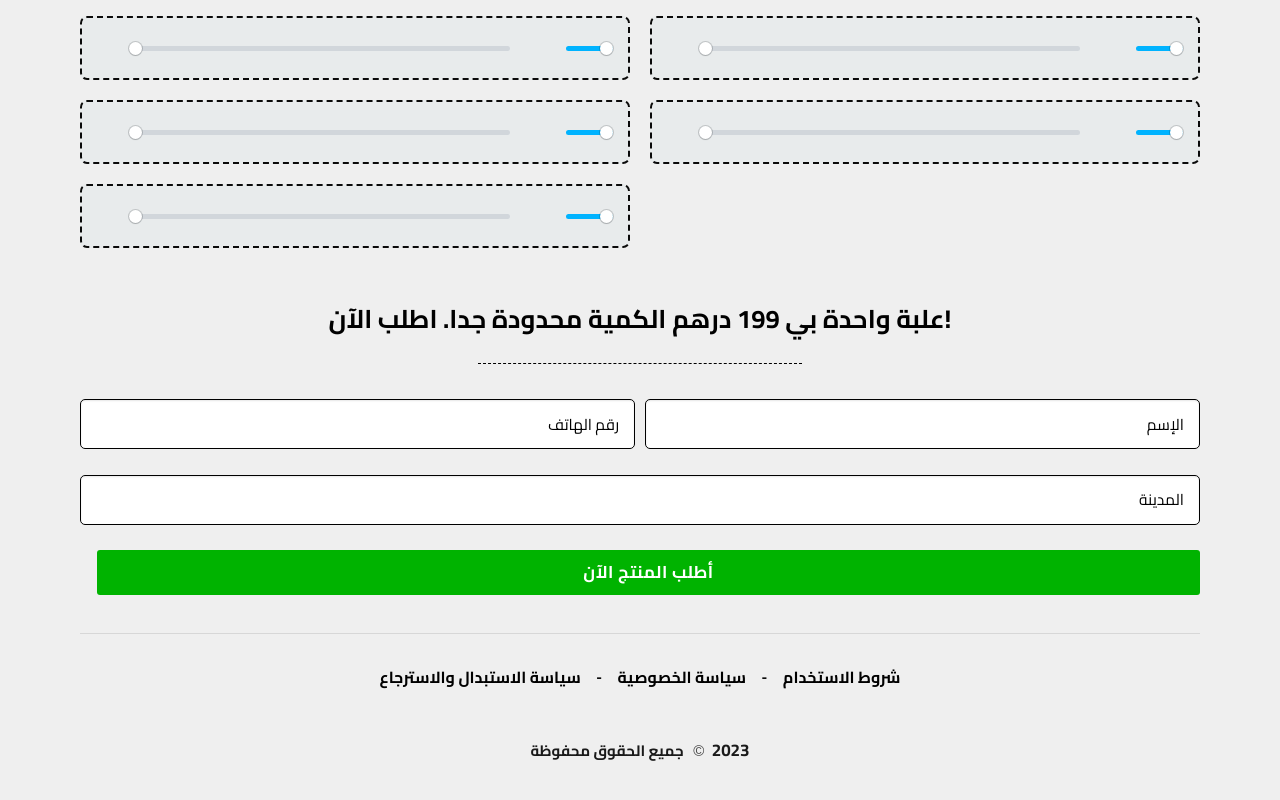
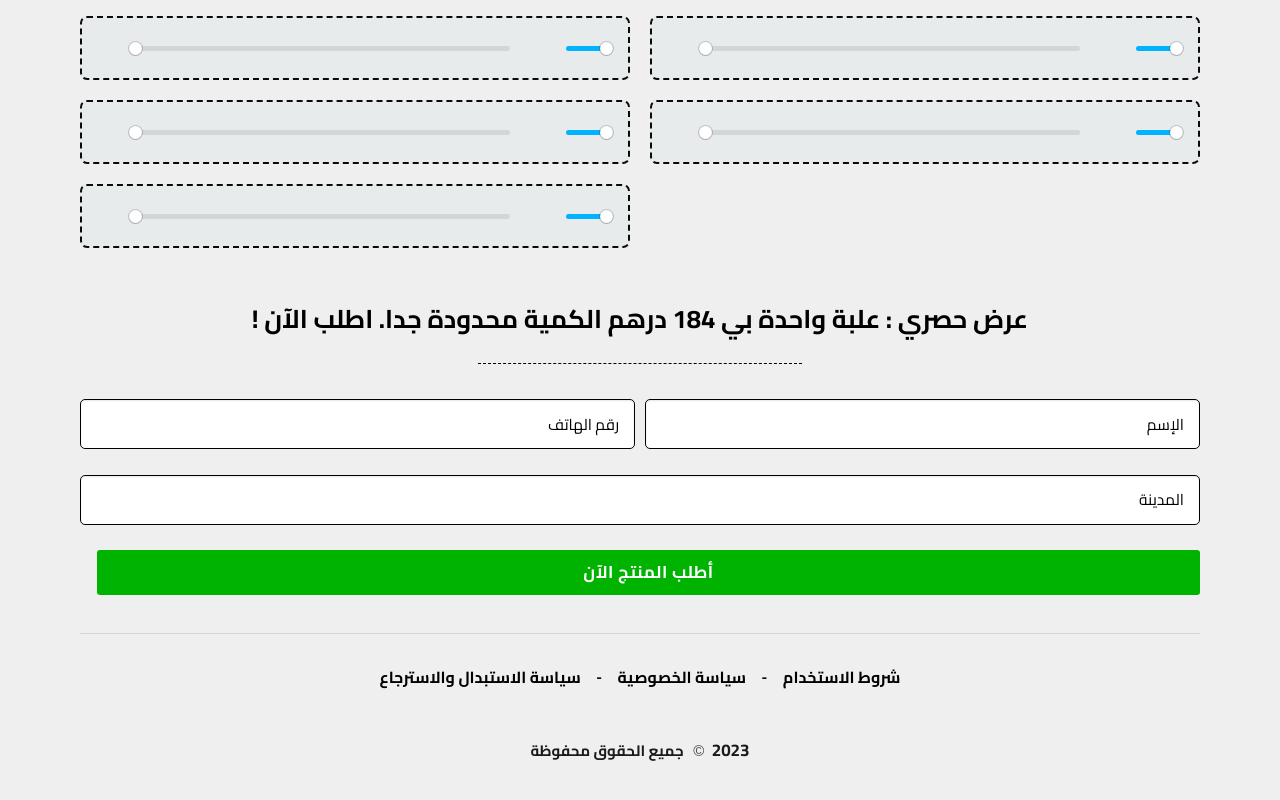
Before and after one commit to Redouane55/Bawaassir, a plain HTML site: page index.html in a window 1280 px wide. Shown: the part 8682-9482 px from the top of the page. Drawn offline with Linux system fonts and the light colour scheme; no server answers.

Commit message:
Update index.html

```diff
--- a/index.html
+++ b/index.html
@@ -335,7 +335,9 @@ div#wpforms-455-field_1-container {
 			<div class="elementor-widget-wrap elementor-element-populated">
 								<div class="elementor-element elementor-element-42f1859 elementor-widget elementor-widget-heading" data-id="42f1859" data-element_type="widget" data-widget_type="heading.default">
 				<div class="elementor-widget-container">
-			<h2 class="elementor-heading-title elementor-size-default" id="buynow">!علبة واحدة بي 199 درهم الكمية محدودة جدا. اطلب الآن
+			<h2 class="elementor-heading-title elementor-size-default" id="buynow">  عرض حصري : علبة واحدة بي 184 درهم الكمية محدودة جدا. اطلب الآن  !
+
+
 </h2>		</div>
 				</div>
 					</div>
```
